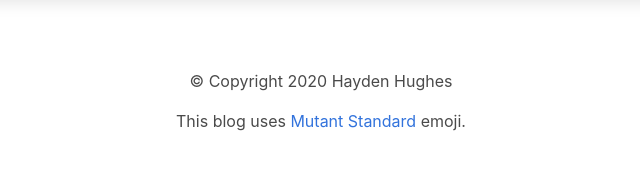
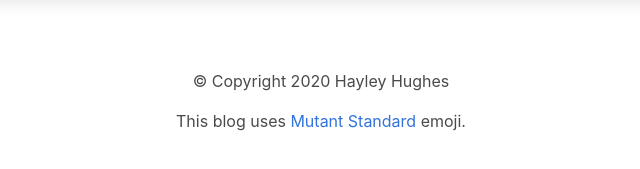
Before and after one commit to hugglesfox/foxes.systems, a website: page public/index.html in a window 1280 px wide. Shown: the part 1906-2075 px from the top of the page, 417-1057 px from the left. Drawn offline with Linux system fonts and the light colour scheme.

Commit message:
1592878900

```diff
--- a/public/index.html
+++ b/public/index.html
@@ -138,7 +138,7 @@
             <footer class="footer">
               <div class="content has-text-centered">
                 <p>
-                  © Copyright 2020 Hayden Hughes
+                  © Copyright 2020 Hayley Hughes
                 </p>
                 <p>
                    This blog uses <a href="https://mutant.tech">Mutant Standard</a> emoji.
```
Also changed, not shown: public/about/index.html (+1 -1 lines), public/archive/index.html (+1 -1 lines), public/post/gentoo_microbit/index.html (+1 -1 lines), public/post/highjacking_pop/index.html (+1 -1 lines), public/post/traefik/index.html (+1 -1 lines), public/post/traefik2/index.html (+1 -1 lines).
